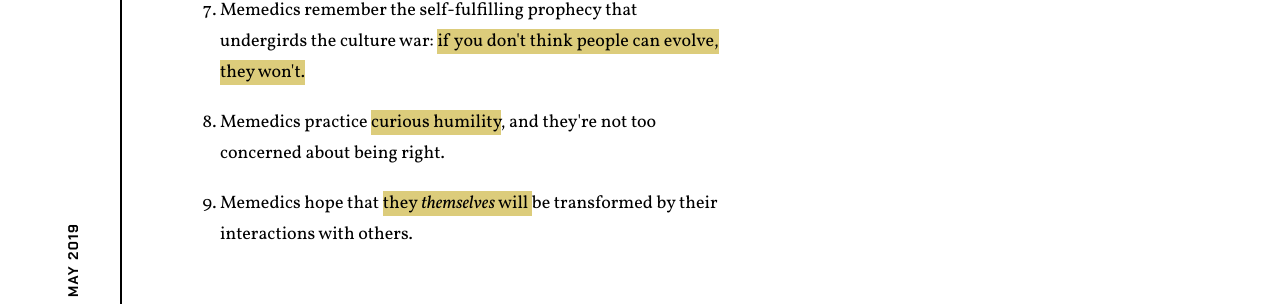
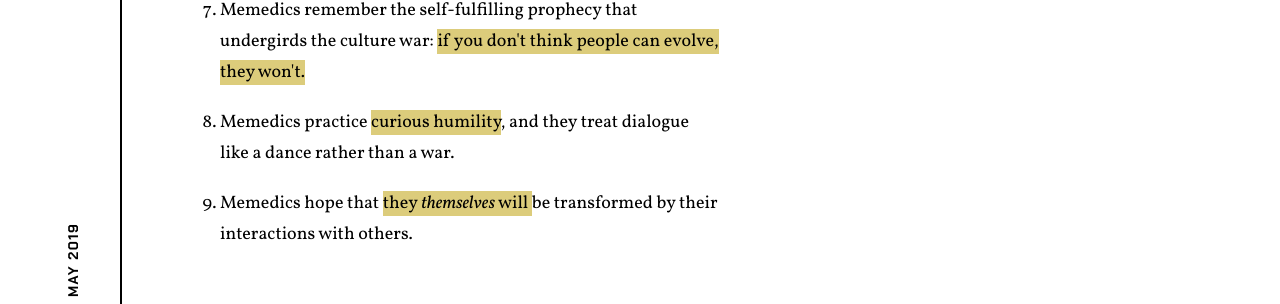
Before and after one commit to aaronzlewis/memedics, a Jekyll site: the page built from index.html, in a window 1280 px wide and 900 px high, scrolled down 642 px. Shown: the part 529-833 px from the top of the window. Built offline with Jekyll 4.4.1, drawn with Linux system fonts in a browser that asks for light colours.

Commit message:
Grammatical issues

```diff
--- a/index.html
+++ b/index.html
@@ -44,7 +44,7 @@ title:
          <li>Memedics know that outrage-fueled actions tend to <span class="highlight">provoke equal and opposite reactions</span>.</li>
          <li> Memedics transcend toxic feedback loops by <span class="highlight">truly listening to people</span> and meeting them where they're at.</li>
          <li>Memedics remember the self-fulfilling prophecy that undergirds the culture war: <span class="highlight">if you don't think people can evolve, they won't.</span></li>
-         <li>Memedics practice <span class="highlight">curious humility</span>, and they're not too concerned about being right.</li>
+         <li>Memedics practice <span class="highlight">curious humility</span>, and they treat dialogue like a dance rather than a war.</li>
          <li>Memedics hope that <span class="highlight">they <em>themselves</em> will </span> be transformed by their interactions with others.</li>
       </ol>
    </div>
```
